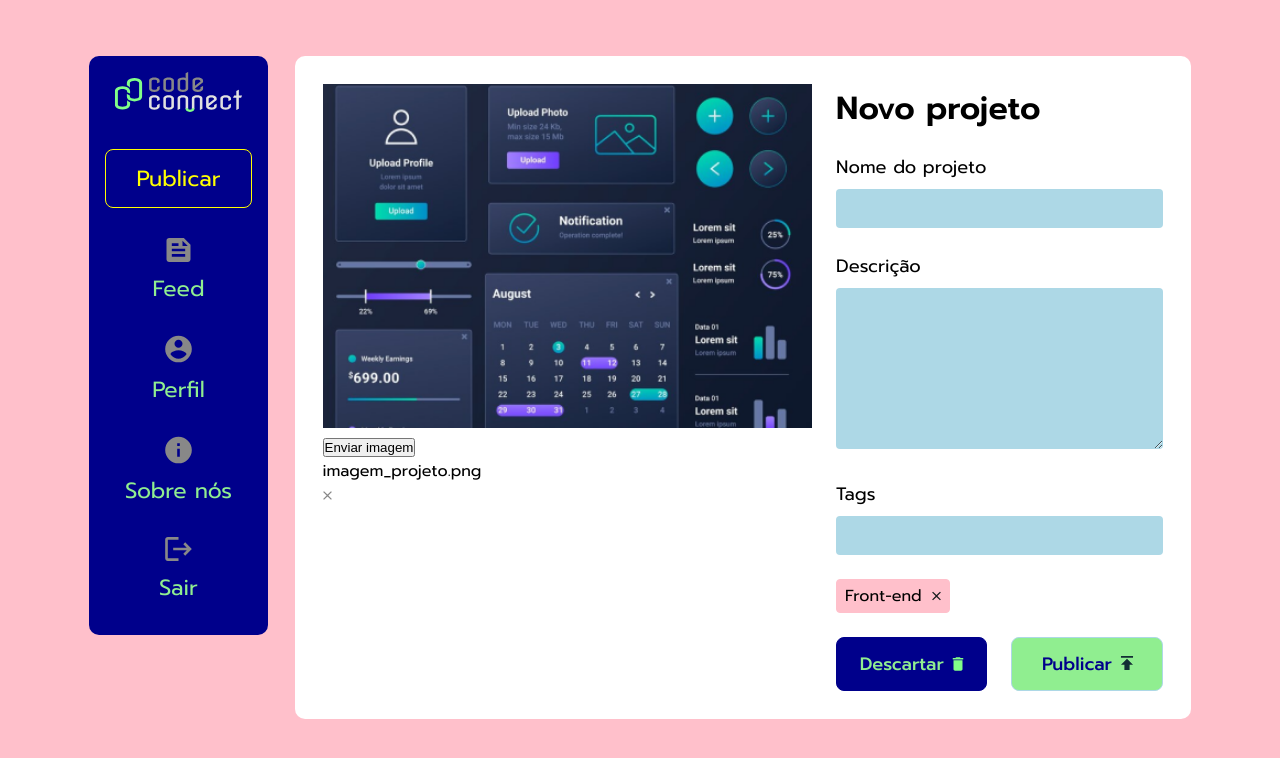
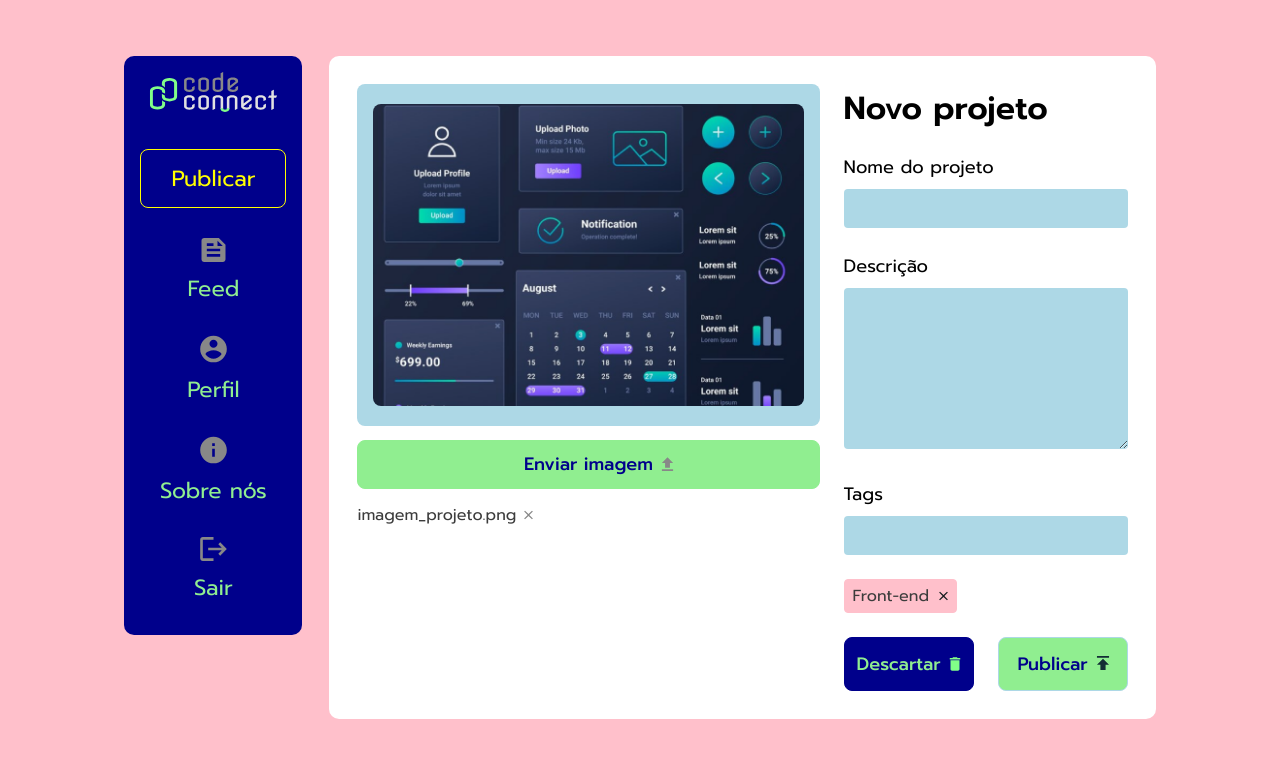
Before and after one commit to venturabb/javascript-assincrono-alura-set2025, a plain HTML site: page index.html in a window 1280 px wide. Drawn offline with Linux system fonts and the light colour scheme.

Commit message:
coluna de upload montada

```diff
--- a/index.html
+++ b/index.html
@@ -46,7 +46,8 @@
         <div class="container-imagem">
           <img class="imagem-principal" src="./img/imagem1.png" alt="" />
         </div>
-        <button>Enviar imagem</button>
+        <button class="botao-upload">Enviar imagem</button>
+        <input type="file" id="imagem-para-upload" accept="image/" />
         <div class="container-imagem-nome">
           <p>imagem_projeto.png</p>
           <img src="./img/close.svg" alt="" />
--- a/styles.css
+++ b/styles.css
@@ -2,6 +2,7 @@
   --familia-fonte-global: "Prompt";
   --cor-fundo-global: pink;
   --cor-texto-global: black;
+  --cor-texto-secundario: rgb(60, 60, 60);
   --cor-fundo-secao-principal: white;
   --cor-destaque: yellow;
   --cor-primaria: darkblue;
@@ -24,7 +25,6 @@ body {
   justify-content: center;
   align-items: start;
 
-  height: 100vh;
   gap: 27px;
   padding: 56px 0;
 }
@@ -72,22 +72,63 @@ main {
   border-radius: 10px;
   padding: 28px;
   gap: 24px;
-  width: 70vmax;
 }
 
 .container-upload-imagem {
   width: 60%;
 }
 
+.botao-upload {
+  width: 100%;
+  height: 8%;
+  text-align: center;
+  position: relative;
+  margin: 14px 0;
+  border: 1px solid var(--cor-secundaria);
+  border-radius: 8px;
+  background-color: var(--cor-secundaria);
+  color: var(--cor-primaria);
+  font-family: var(--familia-fonte-global);
+  font-weight: 500;
+  font-size: 18px;
+}
+
+.botao-upload::after {
+  content: "";
+  background-image: url(./img/upload.svg);
+  background-size: contain;
+  background-repeat: no-repeat;
+  display: inline-block;
+  width: 15px;
+  height: 15px;
+  position: absolute;
+  top: 50%;
+  transform: translateY(-50%);
+  margin-left: 8px;
+}
+
+#imagem-para-upload {
+  display: none;
+}
+
 .container-imagem {
+  display: flex;
+  flex-direction: column;
+  width: 100%;
+  background-color: var(--cor-terciaria);
+  border-radius: 8px;
+  padding: 20px 16px;
 }
 
 .imagem-principal {
-  width: 100%;
-  margin: auto;
+  border-radius: 8px;
+  object-fit: cover;
 }
 
 .container-imagem-nome {
+  display: flex;
+  gap: 8px;
+  color: var(--cor-texto-secundario);
 }
 
 .container-descricao {
@@ -136,7 +177,7 @@ textarea {
   display: flex;
   background-color: var(--cor-fundo-global);
   border: 1px solid var(--cor-fundo-global);
-  color: var(--cor-texto-global);
+  color: var(--cor-texto-secundario);
   gap: 10px;
   padding: 4px 8px;
   border-radius: 4px;
@@ -204,7 +245,7 @@ textarea {
   margin-left: 8px;
 }
 
-@media (max-width: 1010px) {
+@media (max-width: 1000px) {
   main {
     display: none;
   }
```
